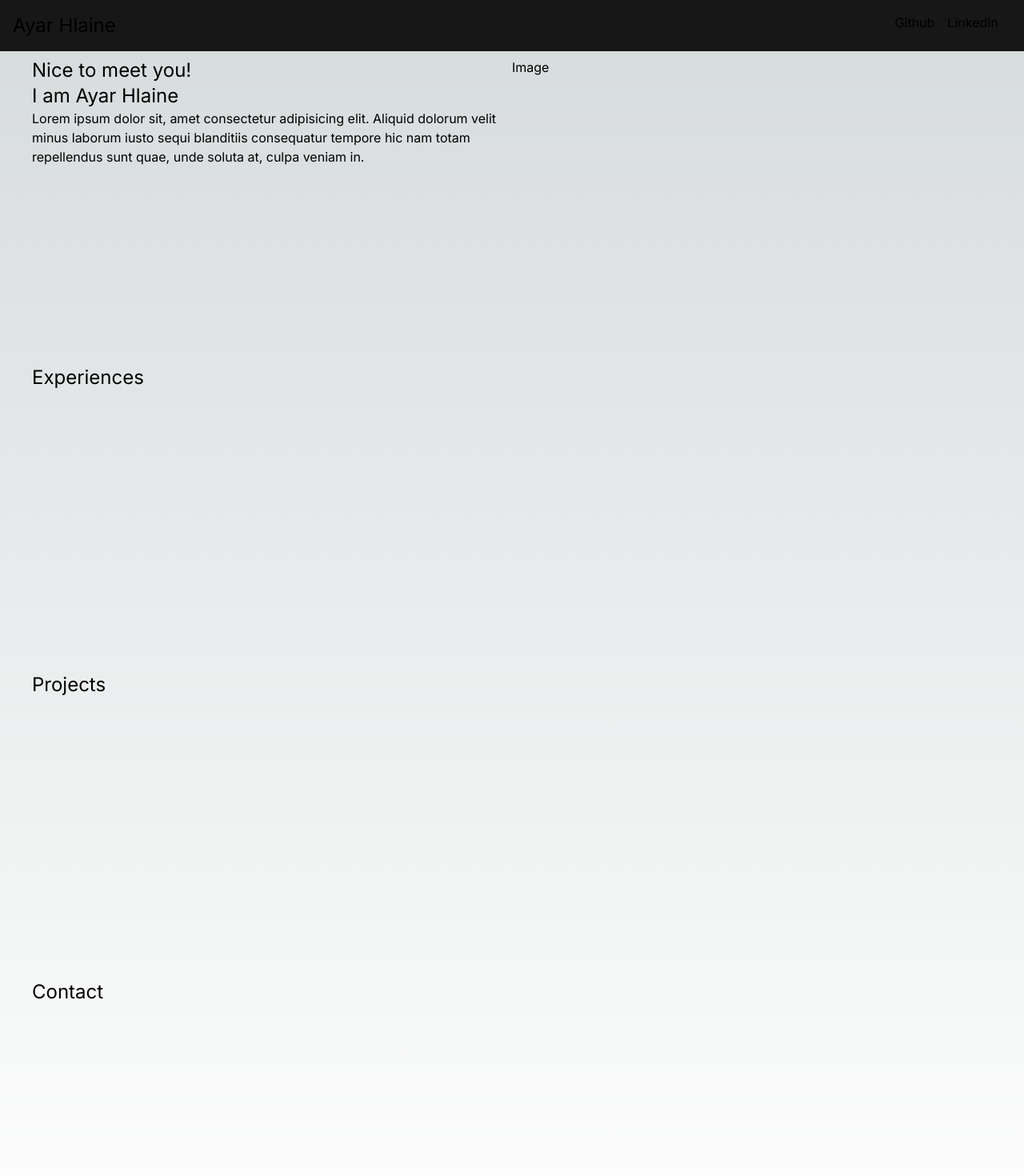
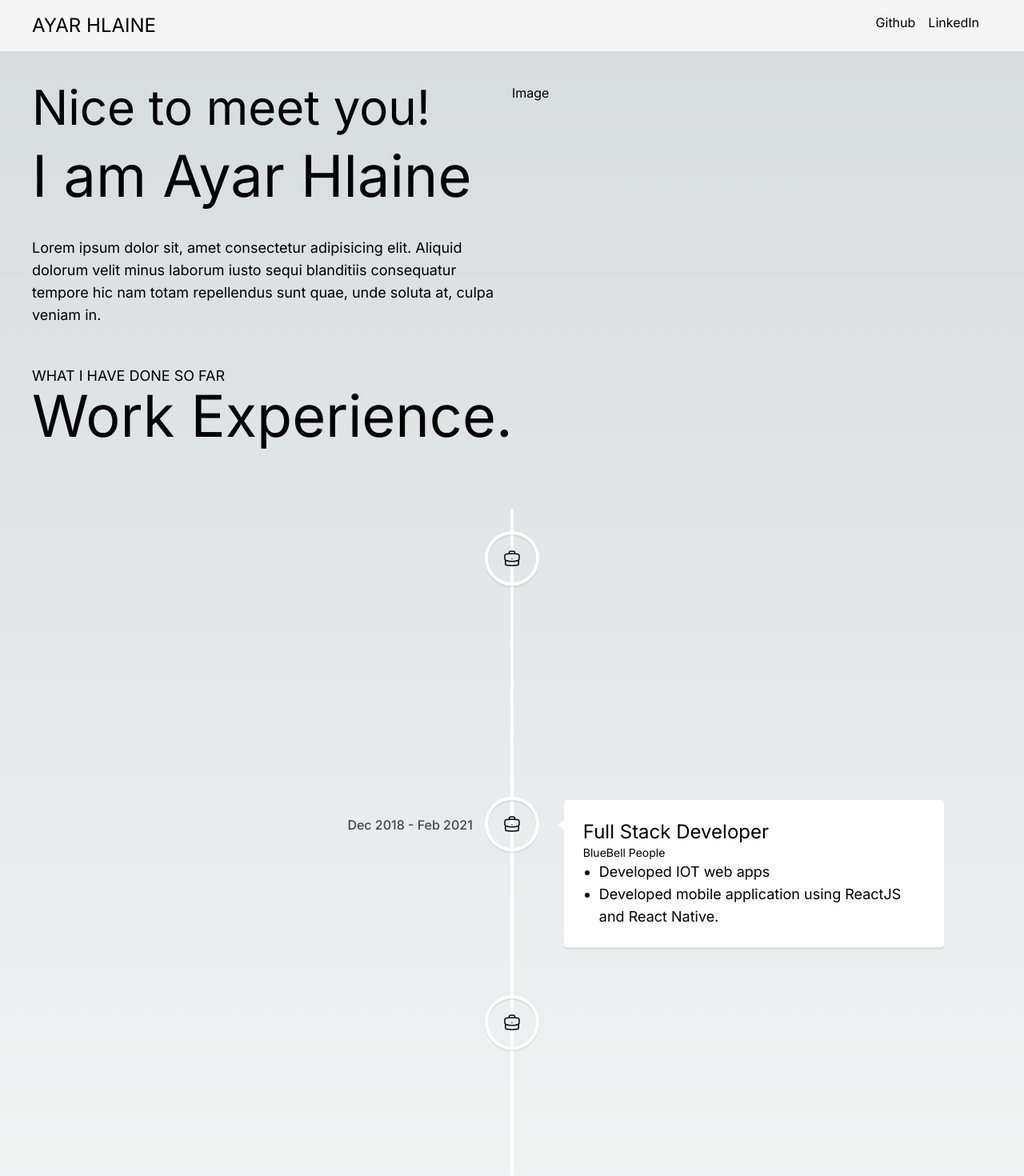
Before and after one commit to ayarhlaine/portfolio, a Next.js app: page / in a window 1280 px wide. Shown: the top 1470 px of the page at 80% size. Built offline with nearby package versions, Linux system fonts and the light colour scheme.

Commit message:
added experiences

```diff
--- a/package.json
+++ b/package.json
@@ -12,10 +12,12 @@
     "autoprefixer": "10.4.14",
     "eslint": "8.40.0",
     "eslint-config-next": "13.4.1",
+    "framer-motion": "^10.12.8",
     "next": "13.4.1",
     "postcss": "8.4.23",
     "react": "18.2.0",
     "react-dom": "18.2.0",
+    "react-vertical-timeline-component": "^3.6.0",
     "tailwindcss": "3.3.2"
   }
 }
--- /dev/null
+++ b/src/app/components/experiences/index.jsx
@@ -0,0 +1,50 @@
+'use client'
+import { motion } from "framer-motion"
+import experiences from '../../../constants/experiences';
+import { VerticalTimeline, VerticalTimelineElement }  from 'react-vertical-timeline-component';
+import 'react-vertical-timeline-component/style.min.css';
+
+const Experiences = () => {
+  return (
+      <VerticalTimeline>
+        {
+          experiences.map((experience) => {
+            return <ExperienceCard experience={experience} key={experience.date}/>
+          })
+        }
+      </VerticalTimeline>
+  )
+}
+
+const ExperienceCard = ({ experience }) => {
+  return (
+    <VerticalTimelineElement
+      className="vertical-timeline-element--education"
+      date={experience.date}
+      // iconStyle={{ background: 'rgb(233, 30, 99)', color: '#fff' }}
+      icon={<WorkIcon />}
+    >
+      <h3 className="vertical-timeline-element-title text-2xl">{experience.title}</h3>
+      <h4 className="vertical-timeline-element-subtitle text-sm">{experience.company_name}</h4>
+      <div className="ml-5">
+        <ul className="list-disc">
+          {experience.responsibilities.map((responsibility) => {
+            return (
+              <li key={responsibility} className="text-lg">{responsibility}</li>
+            )
+          })}
+        </ul>
+      </div>
+    </VerticalTimelineElement>
+  )
+}
+
+const WorkIcon = () => {
+return (
+    <svg xmlns="http://www.w3.org/2000/svg" fill="none" viewBox="0 0 24 24" strokeWidth={1.5} stroke="currentColor" className="w-6 h-6">
+      <path strokeLinecap="round" strokeLinejoin="round" d="M20.25 14.15v4.25c0 1.094-.787 2.036-1.872 2.18-2.087.277-4.216.42-6.378.42s-4.291-.143-6.378-.42c-1.085-.144-1.872-1.086-1.872-2.18v-4.25m16.5 0a2.18 2.18 0 00.75-1.661V8.706c0-1.081-.768-2.015-1.837-2.175a48.114 48.114 0 00-3.413-.387m4.5 8.006c-.194.165-.42.295-.673.38A23.978 23.978 0 0112 15.75c-2.648 0-5.195-.429-7.577-1.22a2.016 2.016 0 01-.673-.38m0 0A2.18 2.18 0 013 12.489V8.706c0-1.081.768-2.015 1.837-2.175a48.111 48.111 0 013.413-.387m7.5 0V5.25A2.25 2.25 0 0013.5 3h-3a2.25 2.25 0 00-2.25 2.25v.894m7.5 0a48.667 48.667 0 00-7.5 0M12 12.75h.008v.008H12v-.008z" />
+    </svg>
+  )
+}
+
+export default Experiences
--- a/src/app/page.js
+++ b/src/app/page.js
@@ -1,9 +1,11 @@
+import Experiences from './components/experiences';
+
 export default function Home() {
   return (
     <main className="">
-      <nav className="flex w-full py-4 px-4 justify-between bg-neutral-900" >
+      <nav className="flex w-full py-4 px-10 justify-between bg-neutral-100" >
         <div className="flex">
-          <a href="#" className="text-2xl hover:text-blue-800">Ayar Hlaine</a>
+          <a href="#" className="text-2xl hover:text-blue-800 uppercase">Ayar Hlaine</a>
          </div>
          <div>
           <a href="#" className="mr-4">Github</a>
@@ -11,28 +13,34 @@ export default function Home() {
          </div>
       </nav>
       {/* Hero Section */}
-      <div className="hero-section flex w-full flex-row px-10 py-2 h-96">
+      <div className="hero-section flex w-full flex-row px-10 py-10">
         <div className="hero-left-section basis-1/2">
-          <h1 className="text-2xl">Nice to meet you!</h1>
-          <h1 className="text-2xl">I am Ayar Hlaine</h1>
-          <p>Lorem ipsum dolor sit, amet consectetur adipisicing elit. Aliquid dolorum velit minus laborum iusto sequi blanditiis consequatur tempore hic nam totam repellendus sunt quae, unde soluta at, culpa veniam in.</p>
+          <h1 className="text-6xl">Nice to meet you!</h1>
+          <h1 className="text-7xl mt-5">I am Ayar Hlaine</h1>
+          <p className='mt-10 text-lg'>Lorem ipsum dolor sit, amet consectetur adipisicing elit. Aliquid dolorum velit minus laborum iusto sequi blanditiis consequatur tempore hic nam totam repellendus sunt quae, unde soluta at, culpa veniam in.</p>
         </div>
         <div className="hero-right-section basis-1/2">
           Image
         </div>
       </div>
       {/* Experiences */}
-      <section className="h-96 px-10 py-2">
-        <h1 className="text-2xl">Experiences</h1>
+      <section className="px-10 py-2">
+        <h1 className="text-lg uppercase">What I have done so far</h1>
+        <h1 className="text-7xl">Work Experience.</h1>
+        <div className='flex flex-col mt-20'>
+          <Experiences />
+        </div>
       </section>
       {/* Projects */}
       <section className="h-96 px-10 py-2">
-        <h1 className="text-2xl">Projects</h1>
+        <h1 className="text-lg uppercase">My Work</h1>
+        <h1 className="text-7xl">Projects.</h1>
       </section>
       <footer>
         {/* Contact Form */}
         <div className="h-96 px-10 py-2">
-          <h1 className="text-2xl">Contact</h1>
+          <h1 className="text-lg uppercase">Get In Touch</h1>
+          <h1 className="text-7xl">Contact.</h1>
         </div>
       </footer>
     </main>
--- /dev/null
+++ b/src/constants/experiences.js
@@ -0,0 +1,36 @@
+const experiences = [
+    {
+        title: 'IT Engineer',
+        date: 'Nov 22 - Present',
+        company_name: 'Sustenir Group',
+        icon: '',
+        responsibilities: [
+            'Resolved general day-to-day IT issues',
+            'Document and manage cloud, on-premise and CEA infrastructure',
+            'Programming, developing or integrating various information and operational technology for the wider business',
+        ],
+    },
+    {
+        title: 'Full Stack Developer',
+        date: 'Dec 2018 - Feb 2021',
+        company_name: 'BlueBell People',
+        icon: '',
+        responsibilities: [
+            'Developed IOT web apps',
+            'Developed mobile application using ReactJS and React Native.',
+        ],
+    },
+    {
+        title: 'Junior Web Developer',
+        date: 'Sep 2018 - Jan 2021',
+        company_name: 'Host Myanmar (Software Solutions)',
+        icon: '',
+        responsibilities: [
+            'Developed HR softwares',
+            'Developed Travels and Tour web apps',
+            'Developed government related softwares using PHP and ReactJS',
+        ],
+    },
+]
+
+export default experiences;
```
Also changed, not shown: 1 other file (tests, documents, lock files or other folders).
